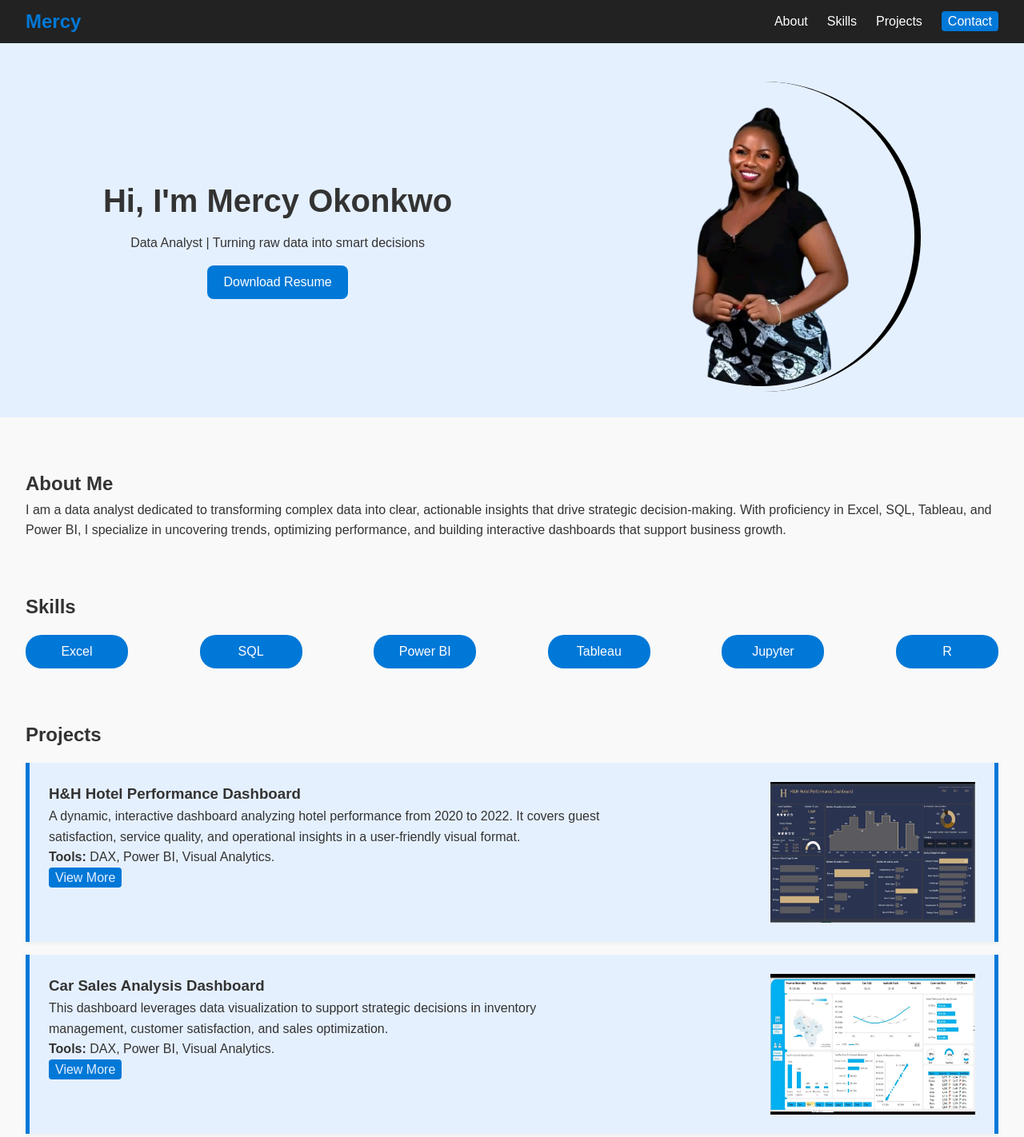
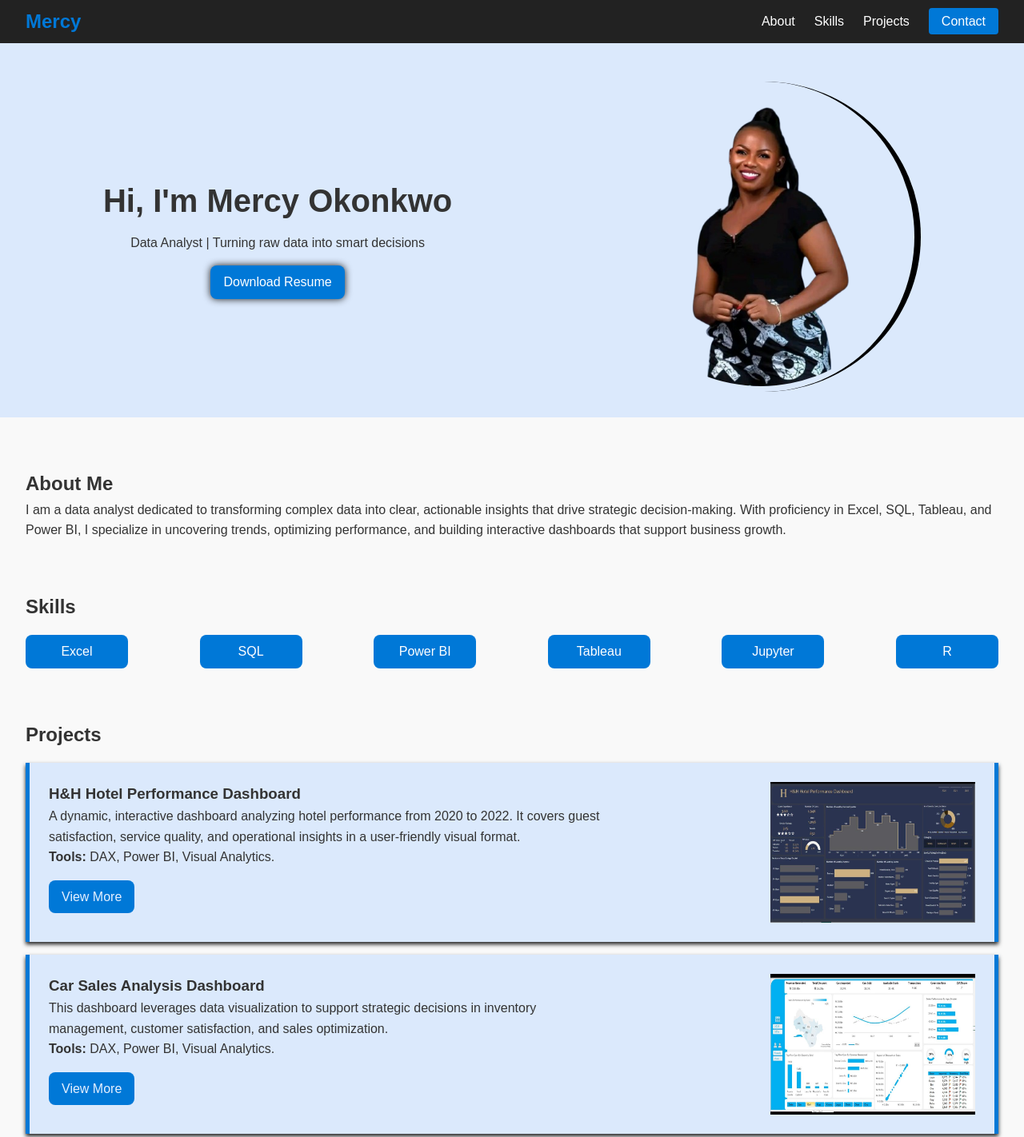
Before and after one commit to Attohval/PageTest, a plain HTML site: page index.html in a window 1280 px wide. Shown: the top 1422 px of the page at 80% size. Drawn offline with Linux system fonts and the light colour scheme.

Commit message:
style.css

```diff
--- a/style.css
+++ b/style.css
@@ -12,12 +12,11 @@
   color: #333;
   line-height: 1.6;
   background: #f9f9f9;
-
 }
 
 #contact-btn {
   background: #0078d7;
-  padding: 4px 8px;
+  padding: 8px 16px;
   border-radius: 4px;
 }
 .navbar {
@@ -27,7 +26,6 @@
   align-items: center;
   background: #222;
   padding: 8px 32px;
-  /* color: #fff; */
   position: sticky;
   top: 0;
   z-index: 1000;
@@ -71,9 +69,9 @@
   display: flex;
   justify-content: space-around;
   align-items: center;
-  text-align: center;
+  /* text-align: center; */
   padding: 16px 32px 0;
-  background: #e5f0ff;
+  background: #dbe9fc;
 }
 
 .hero-info {
@@ -88,13 +86,20 @@
 }
 
 .hero .btn {
-  width: 176px;
+  color: #fff;
   margin-top: 16px;
   padding: 8px 16px;
+  border-radius: 8px;
   background: #0078d7;
-  color: #fff;
-  text-decoration: none;
-  border-radius: 8px;
+  transition: 500ms;
+  box-shadow: 0px 0px 10px #1c1c1c;
+}
+
+.v-more:hover,
+.hero .btn:hover,
+#contact-btn:hover,
+.skills-list span:hover{
+  background: #03467c;
 }
 
 .hero-img {
@@ -130,7 +135,8 @@
   background: #0078d7;
   color: white;
   padding: 8px 16px;
-  border-radius: 20px;
+  border-radius: 8px;
+  transition: 500ms;
 }
 
 #projects {
@@ -138,7 +144,7 @@
   padding: 64px 32px 0;
 }
 .project-card {
-  background: #e5f0ff;
+  background: #dbe9fc;
   padding: 24px;
   margin: 16px 0;
   display: flex;
@@ -146,7 +152,7 @@
   justify-content: space-between;
   border-left: 5px solid #0078d7;
   border-right: 5px solid #0078d7;
-  box-shadow: 0 2px 4px rgba(0,0,0,0.05);
+  box-shadow: 0 3px 5px #222;
 }
 
 .project-description {
@@ -156,13 +162,21 @@
 .project-img {
   width: 256px;
   height: 176px;
+  transition: 500ms;
+}
+
+.project-img:hover {
+  scale: 110%;
 }
 
 .v-more {
+  display: inline-block;
+  margin-top: 16px;
   background: #0078d7;
-  padding: 4px 8px;
-  border-radius: 4px;
+  padding: 8px 16px;
+  border-radius: 8px;
   color: #e5f0ff;
+  transition: 500ms;
 }
 #contact {
   width: 100%;
@@ -170,7 +184,6 @@
 }
 #footer {
   width: 100%;
-  text-align: center;
   padding: 16px;
   background: #222;
   color: #fff;
@@ -190,8 +203,10 @@
   .hero-img img {
     width: 352px;
   }
+  .project-img:hover {
+    scale: unset;
   }
-
+}
 @media (max-width: 980px) {
   .hero-img img {
     width: 288px;
@@ -205,7 +220,6 @@
     justify-content: center;
   }
 }
-
 @media (max-width: 768px) {
   .menu-toggle {
     display: block;
@@ -276,7 +290,6 @@
     background-position: center;
     background-size: cover;
     background-attachment: fixed;
-    /* height: 100vh; */
   }
 
   .hero-info h1,
@@ -292,6 +305,12 @@
  #footer {
   gap: 8px;
   flex-direction: column;
+ }
+
+ #about,
+ #skills,
+ #projects {
+  padding: 64px 16px 0;
  }
 
 }
```
Lines whose indentation alone changed are shown as unchanged.
